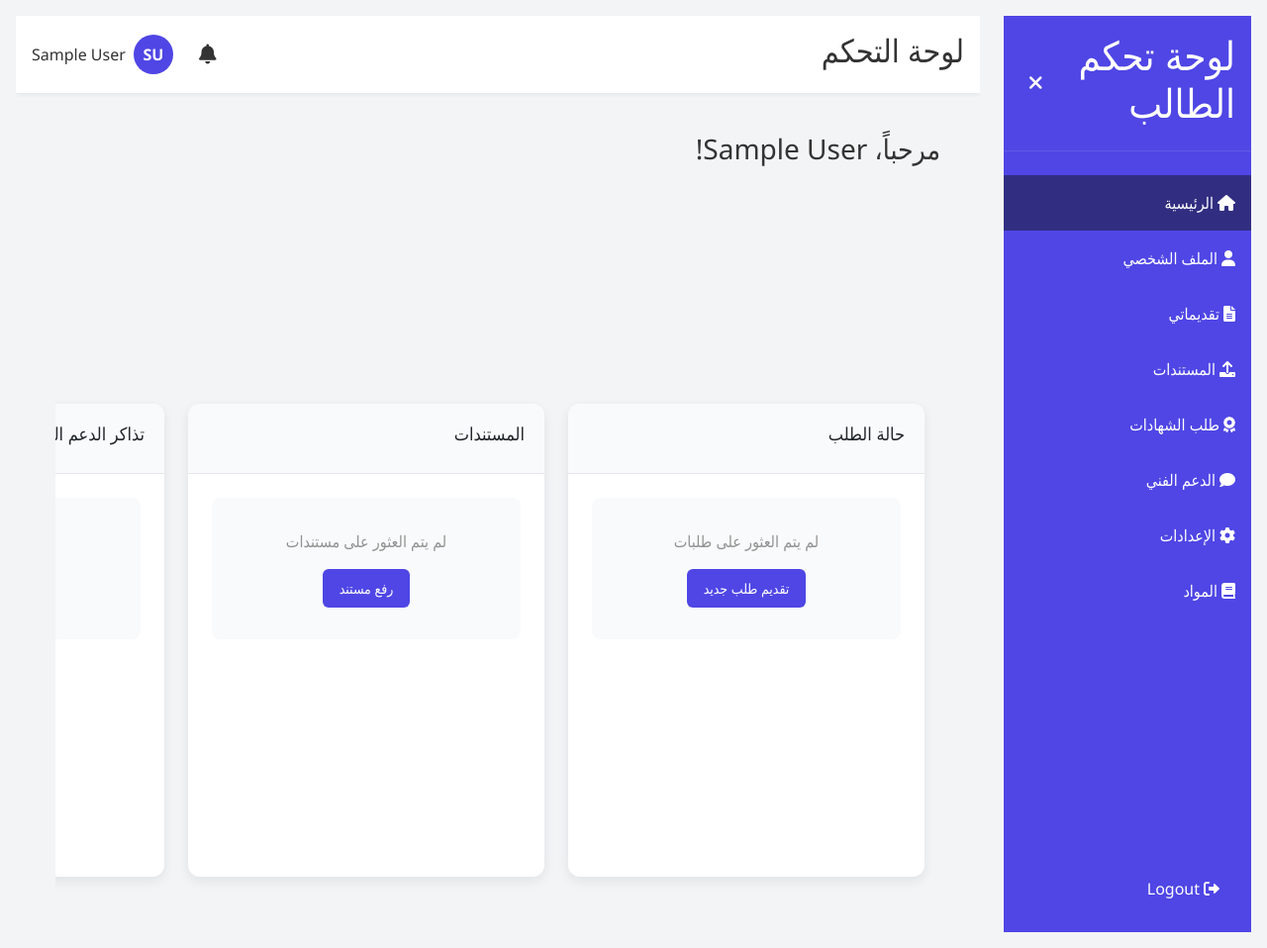
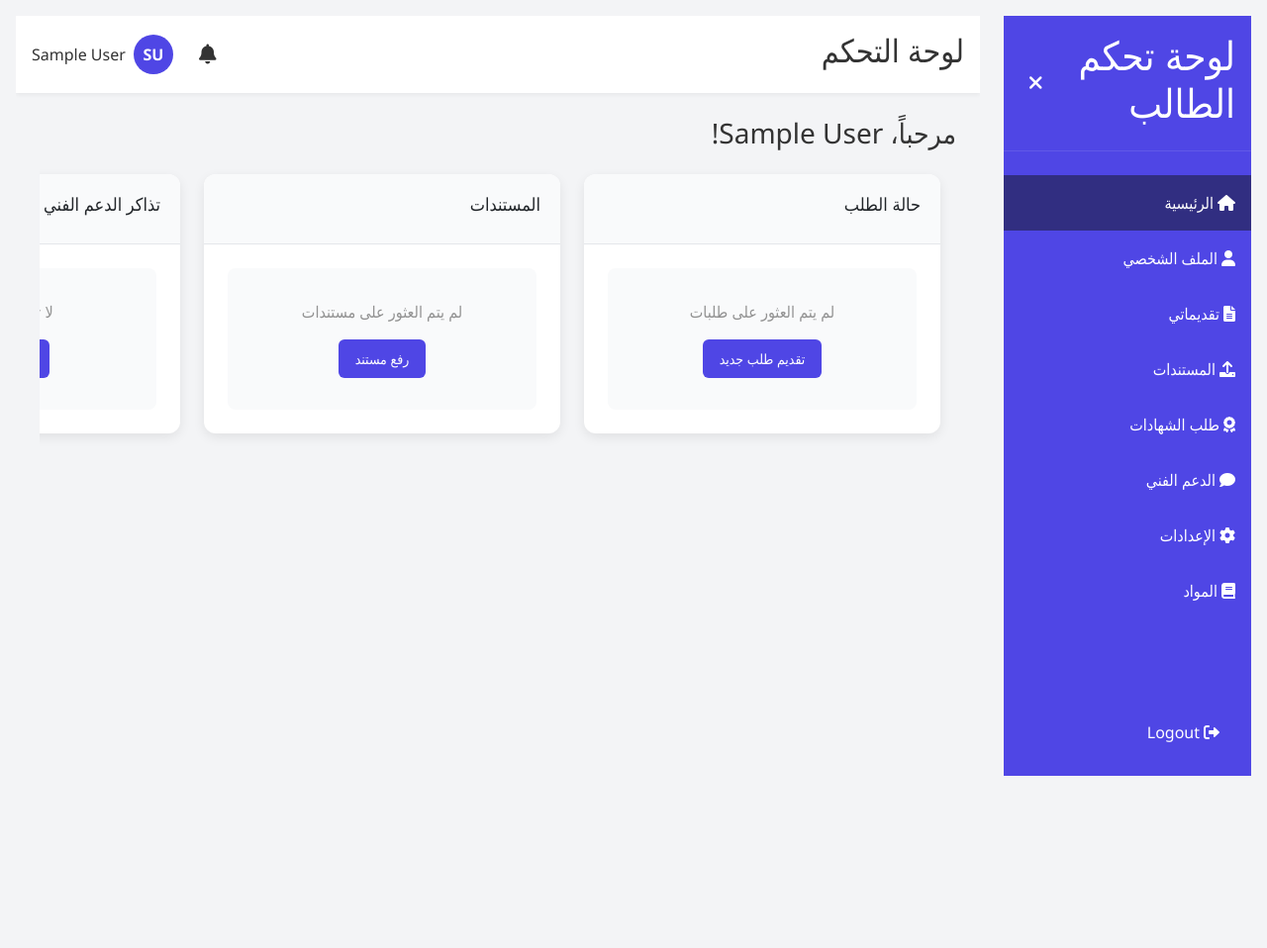
Before and after one commit to astral-fate/cu-platform, a Flask app: page /student/dashboard in a window 1280 px wide. Shown: the whole page at 99% size. After the commit the page ends 784 px from the top, so only its background shows below. Run offline with Flask 3, Linux system fonts and the light colour scheme; the visitor is signed in with stand-in values (Sample User, id 1); data that the repository does not hold is empty; parts of the project's set-up code (start-up, migrations or seed data) failed here and were passed over; some libraries are stand-ins or nearby versions.

Commit message:
Update dashboard.html

```diff
--- a/templates/student/dashboard.html
+++ b/templates/student/dashboard.html
@@ -5,10 +5,12 @@
 {% block extra_css %}
 <style>
     /* ==================================================================
-      Dashboard Redesign (v2.1) - Style Specificity Fix
+      Dashboard Redesign (v3.0) - Final Fix
       ==================================================================
-      Corrected CSS specificity to prevent layout styles from overriding
-      card content styles, ensuring correct text colors.
+      Scoped all styles to a unique wrapper (.dashboard-content-area)
+      to create a self-contained component and prevent any conflicts
+      from parent templates or global stylesheets. This ensures
+      predictable styling and correct text colors.
     */
 
     :root {
@@ -17,21 +19,21 @@
         --bg-color: #f3f4f6; /* Light gray page background */
         --card-bg-color: #ffffff;
         --card-border-color: #e5e7eb;
-        --text-primary: #111827; /* Near black for headings */
+        --text-primary: #111827; /* Near black for headings and main text */
         --text-secondary: #6b7280; /* Gray for labels/muted text */
         --card-shadow: 0 4px 6px -1px rgba(0, 0, 0, 0.05), 0 2px 4px -2px rgba(0, 0, 0, 0.05);
         --card-shadow-hover: 0 10px 15px -3px rgba(0, 0, 0, 0.07), 0 4px 6px -4px rgba(0, 0, 0, 0.07);
         --border-radius: 12px;
     }
 
-    /* General Dashboard Enhancement */
-    .dashboard-container {
-        padding: 2rem;
+    /* Main content wrapper */
+    .dashboard-content-area {
+        padding: 1.5rem;
         background-color: var(--bg-color);
     }
 
     /* Welcome Header Bar */
-    .welcome-header {
+    .dashboard-content-area .welcome-header {
         background: linear-gradient(135deg, var(--primary-color) 0%, var(--primary-hover) 100%);
         color: #fff;
         border-radius: var(--border-radius);
@@ -40,53 +42,22 @@
         box-shadow: 0 10px 20px rgba(79, 70, 229, 0.2);
     }
 
-    .welcome-header h3 {
+    .dashboard-content-area .welcome-header h3 {
         font-size: 1.75rem;
         font-weight: 700;
         margin: 0;
+        color: #fff; /* Explicitly set color */
     }
 
-    /* Alerts below the welcome header */
-    .dashboard-alerts {
-        display: flex;
-        flex-direction: column;
-        gap: 1.5rem;
-        margin-bottom: 2rem;
-    }
-
-    .dashboard-alerts .alert {
-        background-color: var(--card-bg-color);
-        color: var(--text-primary);
-        border: 1px solid var(--card-border-color);
-        border-left-width: 4px;
-        border-radius: 8px;
-        padding: 1rem 1.5rem;
-        display: flex;
-        align-items: flex-start;
-        gap: 1rem;
-        box-shadow: var(--card-shadow);
-        margin: 0;
-    }
-
-    .dashboard-alerts .alert.warning { border-left-color: #f59e0b; }
-    .dashboard-alerts .alert.success { border-left-color: #10b981; }
-    .dashboard-alerts .alert i { font-size: 1.5rem; margin-top: 0.25rem; }
-    .dashboard-alerts .alert.warning i { color: #f59e0b; }
-    .dashboard-alerts .alert.success i { color: #10b981; }
-
-    .dashboard-alerts .alert h4 { font-weight: 600; margin-bottom: 0.25rem; }
-    .dashboard-alerts .alert p { color: var(--text-secondary); font-size: 0.9rem; line-height: 1.6; }
-    .dashboard-alerts .alert .btn.primary { margin-top: 0.75rem; }
-
     /* Responsive Grid for Cards */
-    .dashboard-grid {
+    .dashboard-content-area .dashboard-grid {
         display: grid;
         grid-template-columns: repeat(auto-fit, minmax(350px, 1fr));
-        gap: 2rem;
+        gap: 1.5rem;
     }
 
     /* Enhanced Card Styling */
-    .card {
+    .dashboard-content-area .card {
         background-color: var(--card-bg-color);
         border-radius: var(--border-radius);
         border: 1px solid var(--card-border-color);
@@ -96,73 +67,73 @@
         flex-direction: column;
     }
 
-    .card:hover {
+    .dashboard-content-area .card:hover {
         transform: translateY(-5px);
         box-shadow: var(--card-shadow-hover);
     }
 
-    .card-header {
+    .dashboard-content-area .card-header {
         background-color: transparent;
         border-bottom: 1px solid var(--card-border-color);
         padding: 1.25rem 1.5rem;
     }
 
-    .card-header h3 {
+    .dashboard-content-area .card-header h3 {
         font-size: 1.1rem;
         font-weight: 600;
         color: var(--text-primary);
         margin: 0;
     }
 
-    .card-body {
+    .dashboard-content-area .card-body {
         padding: 1.5rem;
         flex-grow: 1;
         display: flex;
         flex-direction: column;
     }
 
-    /* Info Rows for 'Application Status' card */
-    .card .info-row {
+    /* Info Rows within cards */
+    .dashboard-content-area .info-row {
         display: flex;
         justify-content: space-between;
         align-items: center;
         padding: 0.85rem 0;
-        border-bottom: 1px dashed #e5e7eb;
+        border-bottom: 1px solid #f3f4f6; /* Lighter separator */
     }
-    .card .info-row:first-of-type { padding-top: 0; }
-    .card .info-row:last-of-type { border-bottom: none; }
+    .dashboard-content-area .info-row:first-of-type { padding-top: 0; }
+    .dashboard-content-area .info-row:last-of-type { border-bottom: none; }
 
-    /* ** FIX ** Scoped card-specific text colors to override layout styles */
-    .card .info-label { color: var(--text-secondary) !important; font-size: 0.9rem; }
-    .card .info-value,
-    .card .document-item > span:first-child,
-    .card .ticket-subject {
+    /* Card-specific text colors, now properly scoped */
+    .dashboard-content-area .info-label { color: var(--text-secondary); font-size: 0.9rem; }
+    .dashboard-content-area .info-value,
+    .dashboard-content-area .document-item > span:first-child,
+    .dashboard-content-area .ticket-subject {
         font-weight: 500;
-        color: var(--text-primary) !important;
+        color: var(--text-primary);
         font-size: 0.9rem;
     }
 
     /* List styling for 'Documents' & 'Tickets' */
-    .card .document-list, .card .ticket-list {
+    .dashboard-content-area .document-list, .dashboard-content-area .ticket-list {
         margin: 0;
         padding: 0;
         list-style-type: none;
         flex-grow: 1;
     }
 
-    .card .document-item, .card .ticket-item {
+    .dashboard-content-area .document-item, .dashboard-content-area .ticket-item {
         display: flex;
         justify-content: space-between;
         align-items: center;
         padding: 1rem 0.25rem;
         border-bottom: 1px solid #f3f4f6;
     }
-    .card .document-item:last-child, .card .ticket-item:last-child { border-bottom: none; }
-    .card .ticket-details { text-align: right; }
-    .card .ticket-date { font-size: 0.8rem; color: var(--text-secondary); margin-top: 0.25rem; }
+    .dashboard-content-area .document-item:last-child, .dashboard-content-area .ticket-item:last-child { border-bottom: none; }
+    .dashboard-content-area .ticket-details { text-align: right; }
+    .dashboard-content-area .ticket-date { font-size: 0.8rem; color: var(--text-secondary); margin-top: 0.25rem; }
 
     /* Empty State Styling */
-    .empty-state {
+    .dashboard-content-area .empty-state {
         display: flex;
         flex-direction: column;
         justify-content: center;
@@ -171,57 +142,56 @@
         flex-grow: 1;
         padding: 1rem 0;
     }
-    .empty-state p { color: var(--text-secondary); margin-bottom: 1.25rem; }
+    .dashboard-content-area .empty-state p { color: var(--text-secondary); margin-bottom: 1.25rem; }
 
     /* Status Badge General Style */
-    .status-badge {
+    .dashboard-content-area .status-badge {
         padding: 0.3rem 0.85rem;
         border-radius: 9999px;
         font-size: 0.75rem;
         font-weight: 600;
         text-transform: capitalize;
     }
-    .status-badge.yellow { background-color: #fef9c3; color: #713f12; }
-    .status-badge.green { background-color: #dcfce7; color: #166534; }
-    .status-badge.red { background-color: #fee2e2; color: #991b1b; }
-    .status-badge.blue { background-color: #dbeafe; color: #1e40af; }
+    .dashboard-content-area .status-badge.yellow { background-color: #fef9c3; color: #713f12; }
+    .dashboard-content-area .status-badge.green { background-color: #dcfce7; color: #166534; }
+    .dashboard-content-area .status-badge.red { background-color: #fee2e2; color: #991b1b; }
+    .dashboard-content-area .status-badge.blue { background-color: #dbeafe; color: #1e40af; }
 
     /* Button Styles */
-    .btn.primary {
+    .dashboard-content-area .btn.primary {
         display: inline-block;
         text-align: center;
         background-color: var(--primary-color);
-        color: #fff;
+        color: #fff !important; /* Ensure button text is white */
         border: none;
         padding: 0.75rem 1.5rem;
         border-radius: 8px;
         font-weight: 600;
         text-decoration: none;
         transition: background-color 0.2s ease, transform 0.2s ease;
+        cursor: pointer;
     }
-    .btn.primary:hover {
+    .dashboard-content-area .btn.primary:hover {
         background-color: var(--primary-hover);
         transform: translateY(-2px);
     }
-    .btn.primary.full-width {
+    .dashboard-content-area .btn.primary.full-width {
         display: block;
         width: 100%;
         margin-top: auto; /* Push button to the bottom of the card */
-    }
-    .info-row > .btn.primary.full-width {
-        margin-top: 1rem;
     }
 </style>
 {% endblock %}
 
 {% block main_content %}
-<div class="dashboard-container">
+<!-- This new wrapper isolates the dashboard styles -->
+<div class="dashboard-content-area">
 
     <div class="welcome-header">
         <h3>مرحباً، {{ current_user.full_name }}!</h3>
     </div>
 
-    <div class="dashboard-alerts">
+    <!-- Alerts are now outside the grid -->
     {% if payment_required %}
     <div class="alert warning">
         <i class="fas fa-exclamation-triangle"></i>
@@ -249,7 +219,6 @@
         </button>
     </div>
     {% endif %}
-    </div>
 
     <div class="dashboard-grid">
         <!-- Application Status Card -->
@@ -300,7 +269,7 @@
                     {% set doc_names_map = { 'bachelor degree certificate': 'شهادة البكالوريوس', 'academic transcript': 'السجل الأكاديمي', 'transcript': 'السجل الأكاديمي', 'id card/passport': 'بطاقة الهوية/جواز السفر', 'id card': 'بطاقة الهوية', 'passport': 'جواز السفر', 'national id': 'بطاقة الرقم القومي', 'national_id': 'بطاقة الرقم القومي', 'military status': 'موقف التجنيد', 'cv': 'السيرة الذاتية', 'resume': 'السيرة الذاتية', 'personal photo': 'الصورة الشخصية', 'photo': 'الصورة الشخصية', 'proof of english proficiency': 'إثبات إجادة اللغة الإنجليزية', 'english proficiency test': 'إثبات إجادة اللغة الإنجليزية', 'recommendation': 'خطاب توصية', 'recommendation letter': 'خطاب توصية', 'bachelor_degree': 'شهادة البكالوريوس', 'شهادة البكالوريوس': 'شهادة البكالوريوس', 'السجل الأكاديمي': 'السجل الأكاديمي', 'بطاقة الهوية/جواز السفر': 'بطاقة الهوية/جواز السفر', 'السيرة الذاتية': 'السيرة الذاتية', 'الصورة الشخصية': 'الصورة الشخصية', 'خطاب التوصية': 'خطاب التوصية', 'شهادة إجادة اللغة الإنجليزية': 'شهادة إجادة اللغة الإنجليزية', 'مستندات أخرى': 'مستندات أخرى' } %}
                     {% set status_map = { 'Uploaded': 'تم الرفع', 'Verified': 'مقبول', 'Rejected': 'مرفوض', 'تم الرفع': 'تم الرفع', 'مقبول': 'مقبول', 'مرفوض': 'مرفوض' } %}
                     <ul class="document-list">
-                        {% for document in documents|sort(attribute='uploaded_at', reverse=true)|slice(0, 3) %}
+                        {% for document in documents|sort(attribute='uploaded_at', reverse=true)|slice(0, 4) %}
                             <li class="document-item">
                                 <span>{{ doc_names_map.get(document.name|lower, document.name) }}</span>
                                 <span class="status-badge {% if document.status in ['Uploaded', 'تم الرفع'] %}blue{% elif document.status in ['Verified', 'مقبول'] %}green{% elif document.status in ['Rejected', 'مرفوض'] %}red{% endif %}">
@@ -327,7 +296,7 @@
             <div class="card-body">
                 {% if tickets %}
                     <ul class="ticket-list">
-                        {% for ticket in tickets|sort(attribute='created_at', reverse=true)|slice(0, 3) %}
+                        {% for ticket in tickets|sort(attribute='created_at', reverse=true)|slice(0, 4) %}
                             <li class="ticket-item">
                                 <div class="ticket-details">
                                     <p class="ticket-subject">{{ ticket.subject }}</p>
@@ -354,7 +323,7 @@
 
 {% block scripts %}
 {{ super() }}
-<!-- Include the shared notification scripts -->
+<!-- Include shared notification scripts -->
 <script src="{{ url_for('static', filename='js/dashboard-notifications.js') }}"></script>
 
 <script>
```
Lines whose indentation alone changed are shown as unchanged.
